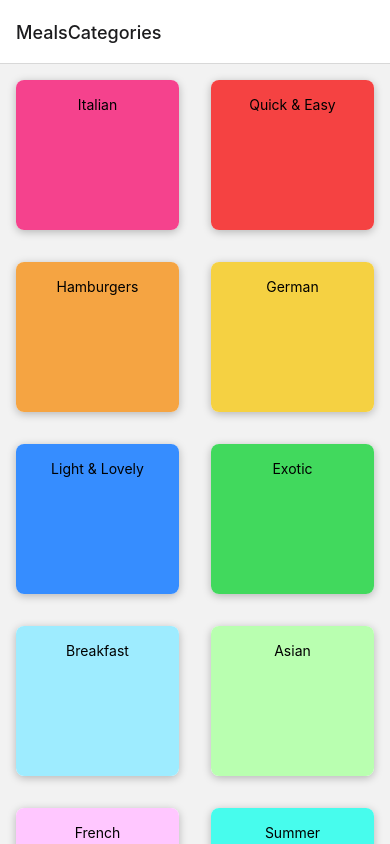
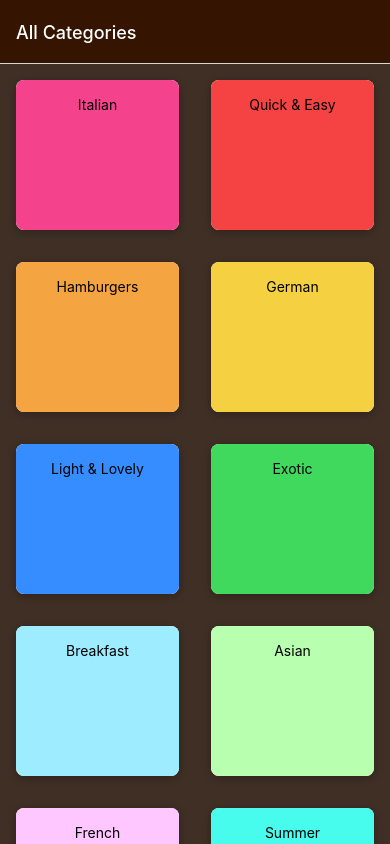
Before and after one commit to Jerez007/Meals-App, a React Native app: screen / in a window 390 px wide. Built offline with nearby package versions, Linux system fonts and the light colour scheme.

Commit message:
add default styling to stacknavigator

```diff
--- a/App.js
+++ b/App.js
@@ -2,7 +2,7 @@
 import { StyleSheet, Text, View } from "react-native";
 import CategoriesScreen from "./screens/CategoriesScreen";
 import { NavigationContainer } from "@react-navigation/native";
-import { createNativeStackNavigator} from '@react-navigation/native-stack';
+import { createNativeStackNavigator } from "@react-navigation/native-stack";
 import MealsOverviewScreen from "./screens/MealsOverviewScreen";
 
 const Stack = createNativeStackNavigator();
@@ -12,8 +12,20 @@
 		<>
 			<StatusBar style="dark" />
 			<NavigationContainer>
-        <Stack.Navigator>
-          <Stack.Screen name="MealsCategories" component={CategoriesScreen} />
+				<Stack.Navigator
+					screenOptions={{
+						headerStyle: { backgroundColor: "#351401" },
+						headerTintColor: "white",
+						contentStyle: { backgroundColor: "#3f2f25" },
+					}}
+				>
+					<Stack.Screen
+						name="MealsCategories"
+						component={CategoriesScreen}
+						options={{
+							title: "All Categories",
+						}}
+					/>
 					<Stack.Screen name="MealsOverview" component={MealsOverviewScreen} />
 				</Stack.Navigator>
 			</NavigationContainer>
```
Lines whose indentation alone changed are shown as unchanged.
